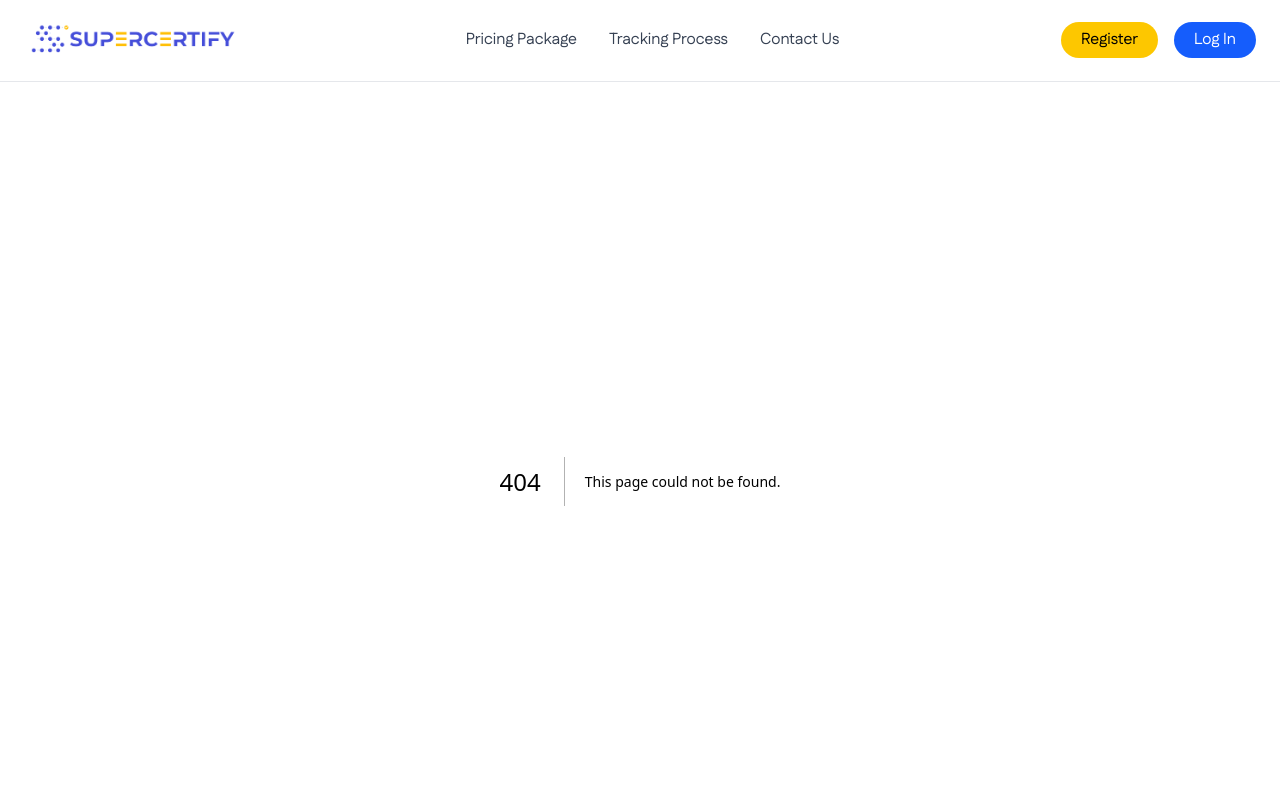
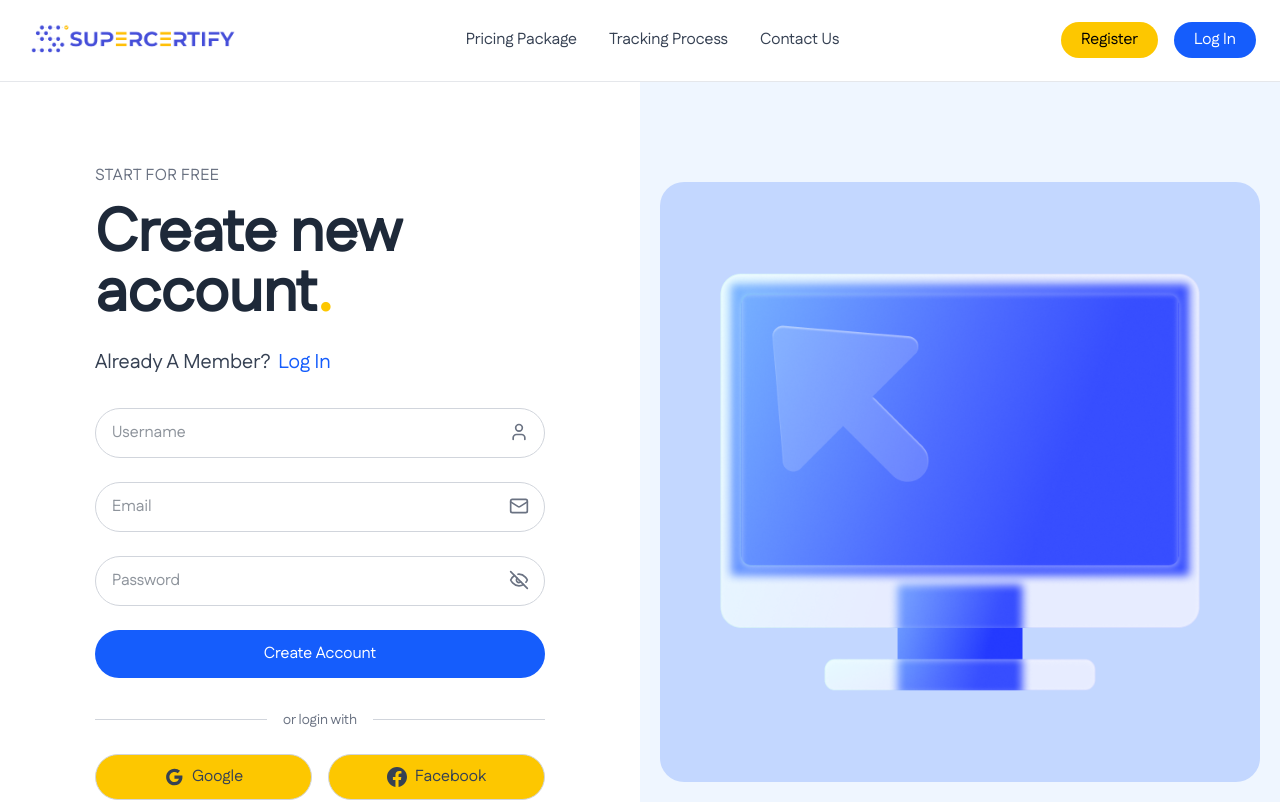
Before and after one commit to PcrPz/supercertify_front, a Next.js app: page /register in a window 1280 px wide. Before the commit this address had no page. Shown: the top 802 px of the page. Built offline with nearby package versions, Linux system fonts and the light colour scheme; a web font is replaced by a local one.

Commit message:
feat: add login-register

```diff
--- a/app/login/page.js
+++ b/app/login/page.js
@@ -27,9 +27,9 @@ const Login = () => {
         {/* Main content */}
         <div className="flex-grow flex flex-col md:flex-row">
           {/* Login form section */}
-          <div className="w-full md:w-1/2 px-6 md:px-20 py-12 flex flex-col justify-center">
-            <div className="max-w-md mx-auto w-full">
-              <h1 className="text-5xl font-bold text-gray-800 mb-4">Log In</h1>
+          <div className="w-full md:w-1/2 px-6 md:px-5 py-5 flex flex-col justify-center">
+            <div className="max-w-3/4 mx-auto w-full">
+              <h1 className="text-6xl font-bold text-gray-800 mb-4">Log In</h1>
               <p className="text-xl text-gray-700 mb-10">Welcome back! Please enter your email and password.</p>
 
               <form onSubmit={handleSubmit}>
--- /dev/null
+++ b/app/register/page.js
@@ -0,0 +1,163 @@
+"use client"
+import { useState } from 'react';
+import Link from 'next/link';
+import Image from 'next/image';
+
+const Register = () => {
+  const [username, setUsername] = useState('');
+  const [email, setEmail] = useState('');
+  const [password, setPassword] = useState('');
+  const [showPassword, setShowPassword] = useState(false);
+
+  const handleSubmit = (e) => {
+    e.preventDefault();
+    // Handle registration logic here
+    console.log({ username, email, password });
+  };
+
+  return (
+    <div className="min-h-screen flex flex-col">
+      {/* Main content */}
+      <div className="flex-grow flex flex-col md:flex-row">
+        {/* Registration form section */}
+        <div className="w-full md:w-1/2 px-6 md:px-5 py-5 flex flex-col justify-center">
+          <div className="max-w-3/4 mx-auto w-full">
+            <p className="text-gray-500 uppercase font-medium tracking-wide">START FOR FREE</p>
+            <h1 className="text-6xl font-bold text-gray-800 mt-4 mb-6">Create new account<span className="text-yellow-400">.</span></h1>
+
+            <p className="text-xl text-gray-700 mb-8">
+              Already A Member?
+              <Link href="/login" className="text-blue-600 ml-2 hover:text-blue-800">
+                Log In
+              </Link>
+            </p>
+
+            <form onSubmit={handleSubmit} className="space-y-6">
+              <div className="relative">
+                <input
+                  type="text"
+                  id="username"
+                  value={username}
+                  onChange={(e) => setUsername(e.target.value)}
+                  className="w-full px-4 py-3 rounded-full border border-gray-300 text-gray-800 focus:outline-none focus:ring-2 focus:ring-blue-500"
+                  placeholder="Username"
+                  required
+                />
+                <div className="absolute right-4 top-3.5">
+                  <svg xmlns="http://www.w3.org/2000/svg" width="20" height="20" viewBox="0 0 24 24" fill="none" stroke="currentColor" strokeWidth="2" strokeLinecap="round" strokeLinejoin="round" className="text-gray-500">
+                    <path d="M19 21v-2a4 4 0 0 0-4-4H9a4 4 0 0 0-4 4v2"></path>
+                    <circle cx="12" cy="7" r="4"></circle>
+                  </svg>
+                </div>
+              </div>
+
+              <div className="relative">
+                <input
+                  type="email"
+                  id="email"
+                  value={email}
+                  onChange={(e) => setEmail(e.target.value)}
+                  className="w-full px-4 py-3 rounded-full border border-gray-300 text-gray-800 focus:outline-none focus:ring-2 focus:ring-blue-500"
+                  placeholder="Email"
+                  required
+                />
+                <div className="absolute right-4 top-3.5">
+                  <svg xmlns="http://www.w3.org/2000/svg" width="20" height="20" viewBox="0 0 24 24" fill="none" stroke="currentColor" strokeWidth="2" strokeLinecap="round" strokeLinejoin="round" className="text-gray-500">
+                    <rect x="2" y="4" width="20" height="16" rx="2"></rect>
+                    <path d="m22 7-8.97 5.7a1.94 1.94 0 0 1-2.06 0L2 7"></path>
+                  </svg>
+                </div>
+              </div>
+
+              <div className="relative">
+                <input
+                  type={showPassword ? "text" : "password"}
+                  id="password"
+                  value={password}
+                  onChange={(e) => setPassword(e.target.value)}
+                  className="w-full px-4 py-3 rounded-full border border-gray-300 text-gray-800 focus:outline-none focus:ring-2 focus:ring-blue-500"
+                  placeholder="Password"
+                  required
+                />
+                <button
+                  type="button"
+                  onClick={() => setShowPassword(!showPassword)}
+                  className="absolute right-4 top-3.5"
+                >
+                  <svg xmlns="http://www.w3.org/2000/svg" width="20" height="20" viewBox="0 0 24 24" fill="none" stroke="currentColor" strokeWidth="2" strokeLinecap="round" strokeLinejoin="round" className="text-gray-500">
+                    {showPassword ? (
+                      <>
+                        <path d="M2 12s3-7 10-7 10 7 10 7-3 7-10 7-10-7-10-7Z"></path>
+                        <circle cx="12" cy="12" r="3"></circle>
+                      </>
+                    ) : (
+                      <>
+                        <path d="M9.88 9.88a3 3 0 1 0 4.24 4.24"></path>
+                        <path d="M10.73 5.08A10.43 10.43 0 0 1 12 5c7 0 10 7 10 7a13.16 13.16 0 0 1-1.67 2.68"></path>
+                        <path d="M6.61 6.61A13.52 13.52 0 0 0 2 12s3 7 10 7a9.74 9.74 0 0 0 5.39-1.61"></path>
+                        <line x1="2" x2="22" y1="2" y2="22"></line>
+                      </>
+                    )}
+                  </svg>
+                </button>
+              </div>
+
+              <button
+                type="submit"
+                className="w-full bg-blue-600 text-white font-medium py-3 px-4 rounded-full hover:bg-blue-700 transition focus:outline-none focus:ring-2 focus:ring-blue-500 focus:ring-offset-2"
+              >
+                Create Account
+              </button>
+            </form>
+
+            <div className="mt-8 text-center">
+              <div className="relative">
+                <div className="absolute inset-0 flex items-center">
+                  <div className="w-full border-t border-gray-300"></div>
+                </div>
+                <div className="relative flex justify-center">
+                  <span className="bg-white px-4 text-sm text-gray-500">or login with</span>
+                </div>
+              </div>
+
+              <div className="mt-6 grid grid-cols-2 gap-4">
+                <button
+                  type="button"
+                  className="flex items-center justify-center py-2.5 px-4 border border-gray-300 rounded-full bg-yellow-400 hover:bg-yellow-500 text-gray-700 font-medium transition"
+                >
+                  <svg xmlns="http://www.w3.org/2000/svg" className="h-5 w-5 mr-2" viewBox="0 0 24 24" fill="currentColor">
+                    <path d="M12.545,10.239v3.821h5.445c-0.712,2.315-2.647,3.972-5.445,3.972c-3.332,0-6.033-2.701-6.033-6.032 s2.701-6.032,6.033-6.032c1.498,0,2.866,0.549,3.921,1.453l2.814-2.814C17.503,2.988,15.139,2,12.545,2 C7.021,2,2.543,6.477,2.543,12s4.478,10,10.002,10c8.396,0,10.249-7.85,9.426-11.748L12.545,10.239z"/>
+                  </svg>
+                  Google
+                </button>
+                <button
+                  type="button"
+                  className="flex items-center justify-center py-2.5 px-4 border border-gray-300 rounded-full bg-yellow-400 hover:bg-yellow-500 text-gray-700 font-medium transition"
+                >
+                  <svg xmlns="http://www.w3.org/2000/svg" className="h-5 w-5 mr-2" viewBox="0 0 24 24" fill="currentColor">
+                    <path d="M24 12.073c0-6.627-5.373-12-12-12s-12 5.373-12 12c0 5.99 4.388 10.954 10.125 11.854v-8.385H7.078v-3.47h3.047V9.43c0-3.007 1.792-4.669 4.533-4.669 1.312 0 2.686.235 2.686.235v2.953H15.83c-1.491 0-1.956.925-1.956 1.874v2.25h3.328l-.532 3.47h-2.796v8.385C19.612 23.027 24 18.062 24 12.073z"/>
+                  </svg>
+                  Facebook
+                </button>
+              </div>
+            </div>
+          </div>
+        </div>
+
+        {/* Image section */}
+        <div className="hidden md:flex md:w-1/2 bg-blue-50 items-center justify-center">
+          <div className="relative w-[600px] h-[600px] flex items-center justify-center mx-auto">
+            <div className="absolute inset-0 bg-blue-600 rounded-3xl opacity-20"></div>
+            <img
+              src="/screen-share.png"
+              alt="Computer illustration"
+              className="w-[500px] h-[500px] object-contain z-10"
+            />
+          </div>
+        </div>
+      </div>
+    </div>
+  );
+};
+
+export default Register;
```
Also changed, not shown: public/screen-share.png (added).
